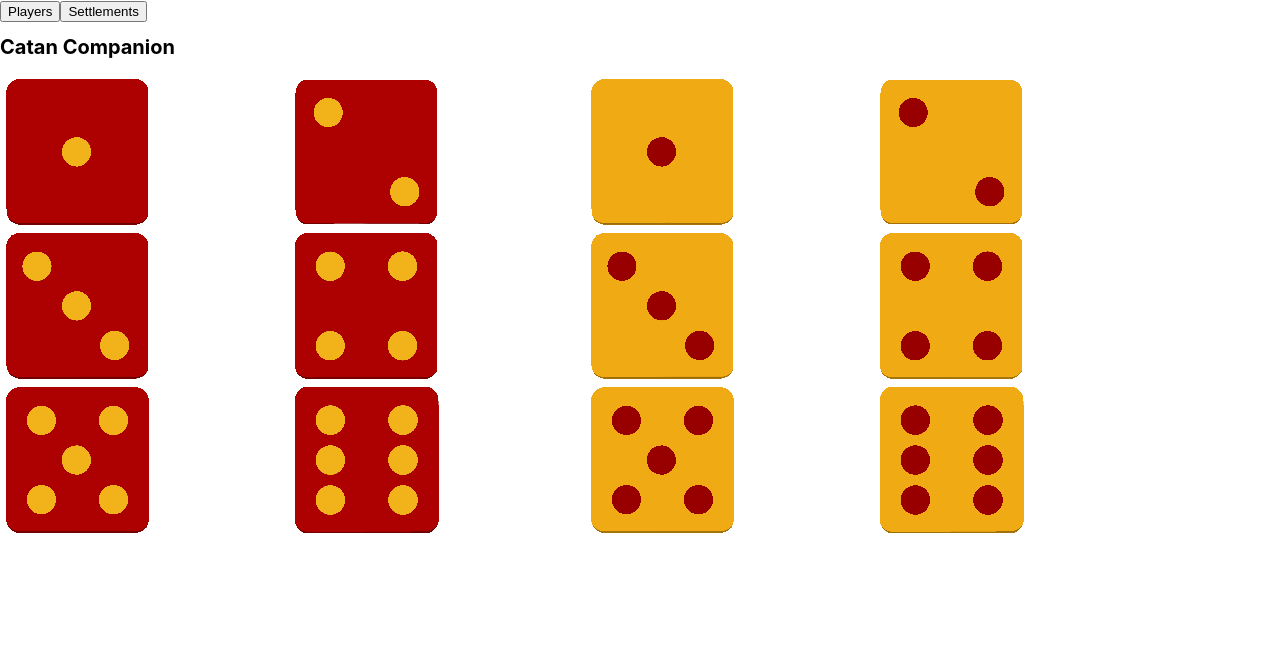
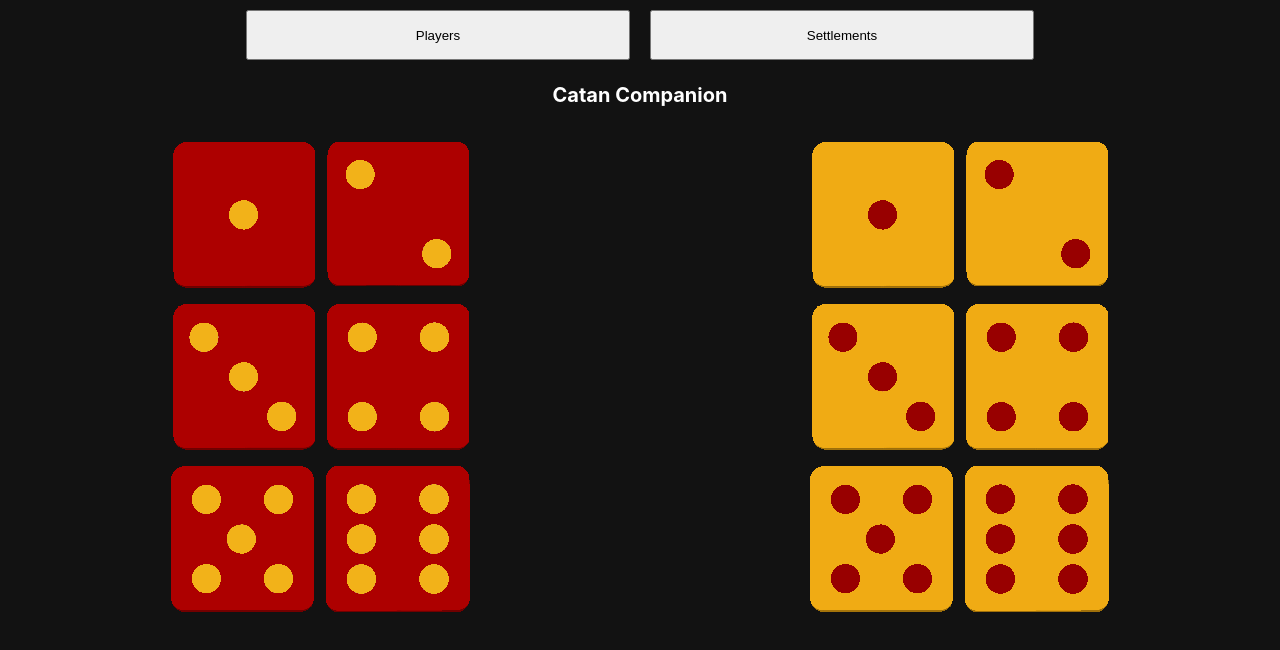
Before and after one commit to CK6853/CatanCompanion, a React (Create React App) app: page / in a window 1280 px wide. Shown: the top 650 px of the page. Built offline with nearby package versions, Linux system fonts and the light colour scheme.

Commit message:
CSS for Home

```diff
--- a/src/App.css
+++ b/src/App.css
@@ -1,3 +1,7 @@
+html {
+  background-color: #121212;
+}
+
 h1 {
   font-size:20px;
 }
@@ -6,6 +10,73 @@ h1 {
   color: red;
 }
 
-.SelectedDiceImage {
-  border: 2px solid black;
+.App {
+  display: flex;
+  justify-content: center;
+  color: white;
+  text-align: center;
 }
+.Home, .Players, .Settlements, .Resources, .Robber {
+  width: 100%;
+}
+.Body {
+  display: flex;
+  justify-content: center;
+  flex-direction: column;
+  justify-content: center;
+  max-width: 100%;
+}
+
+.NavBar {
+  display: flex;
+  justify-content: center;
+}
+.NavButton {
+  margin: 10px;
+  min-height: 50px;
+  min-width: 30%;
+}
+
+.DiceContainer {
+  max-width: 100%;
+  display: flex;
+  justify-content: center;
+
+}
+.DiceSplit {
+  table-layout: fixed;
+  width: 100%;
+
+}
+.DiceGroup {
+  margin: 10px;
+  display: flex;
+  justify-content: center;
+}
+.DiceRow {
+  display: flex;
+  justify-content: center;
+  flex-direction: row;
+}
+.DieCell {
+  position: relative;
+  margin: 5px;
+  top: 0;
+  left: 0;
+}
+.DieImage {
+  max-width: 100%;
+  position: relative;
+  top: 0;
+  left: 0;
+}
+.DieOverlay {
+  max-width: 100%;
+  position: absolute;
+  top:0;
+  left:0;
+  opacity: 0;
+}
+.DieOverlay.Selected {
+  opacity: 0.3;
+}
```
